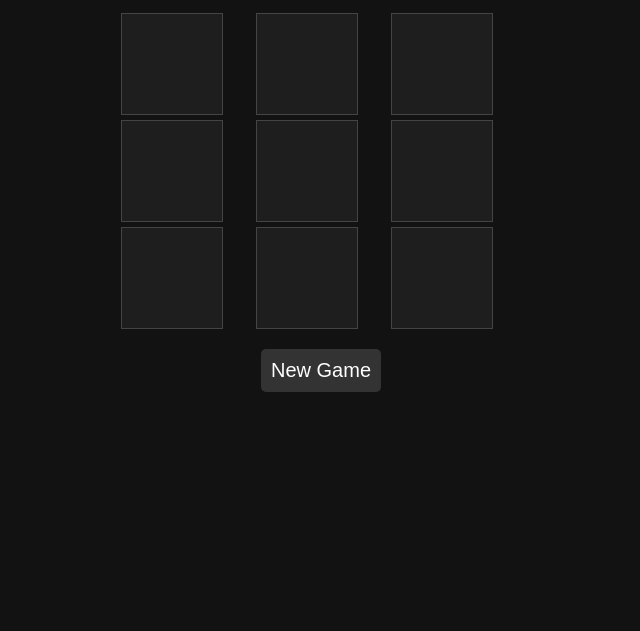
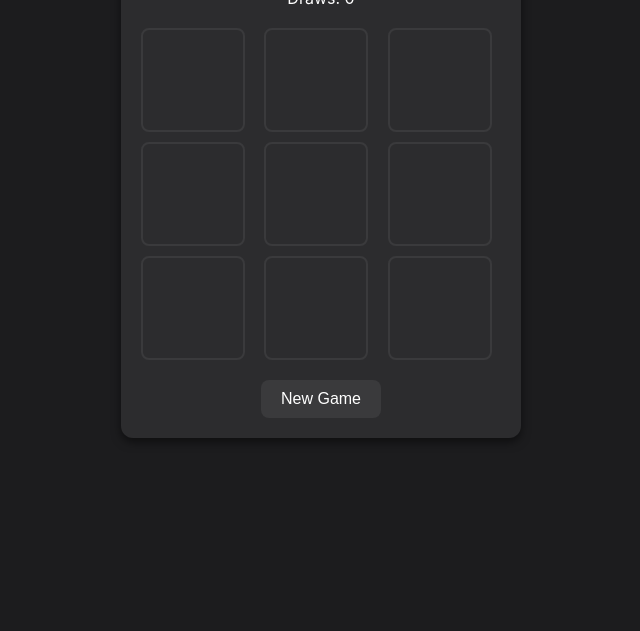
Before and after one commit to FerYsunza/buffedCat_JS, a plain HTML site: page index.html in a window 1280 px wide. Shown: the part 169-800 px from the top of the page, without its empty margins (319-959 px from the left). Drawn offline with Linux system fonts and the light colour scheme.

Commit message:
Update style.css
Updated UI to more closely follow apple's human interface guidelines

```diff
--- a/style.css
+++ b/style.css
@@ -5,47 +5,64 @@
 # */
 
 body {
-    font-family: Arial, sans-serif;
+    font-family: -apple-system, BlinkMacSystemFont, "Segoe UI", Roboto, Helvetica, Arial, sans-serif;
     text-align: center;
-    background-color: #121212;
-    color: #fff;
+    background-color: #1c1c1e;
+    color: #ffffff;
+    margin: 0;
+    padding: 20px;
+    box-sizing: border-box;
 }
 
 #game {
-    width: 400px;
-    margin: 20px auto;
+    max-width: 360px;
+    margin: 0 auto;
+    padding: 20px;
+    border-radius: 12px;
+    background-color: #2c2c2e;
+    box-shadow: 0 4px 10px rgba(0, 0, 0, 0.5);
+}
+
+h1 {
+    font-size: 1.5em;
+    margin-bottom: 0.5em;
+}
+
+#scores p {
+    margin: 10px 0;
 }
 
 .board {
     display: grid;
     grid-template-columns: repeat(3, 1fr);
-    gap: 5px;
-    margin-bottom: 20px;
+    gap: 10px;
+    margin-top: 20px;
 }
 
 .cell {
     width: 100px;
     height: 100px;
-    border: 1px solid #444;
-    background-color: #1e1e1e;
+    border: 2px solid #3a3a3c;
+    background-color: #2c2c2e;
     display: flex;
     align-items: center;
     justify-content: center;
     font-size: 24px;
     cursor: pointer;
-    color: #fff;
+    border-radius: 8px;
 }
 
 #new-game {
-    font-size: 20px;
-    padding: 10px;
+    font-size: 1em;
+    padding: 10px 20px;
     cursor: pointer;
-    background-color: #333;
+    background-color: #3a3a3c;
     color: #fff;
     border: none;
-    border-radius: 5px;
+    border-radius: 8px;
+    margin-top: 20px;
 }
 
 #new-game:hover {
-    background-color: #555;
+    background-color: #48484a;
 }
```
